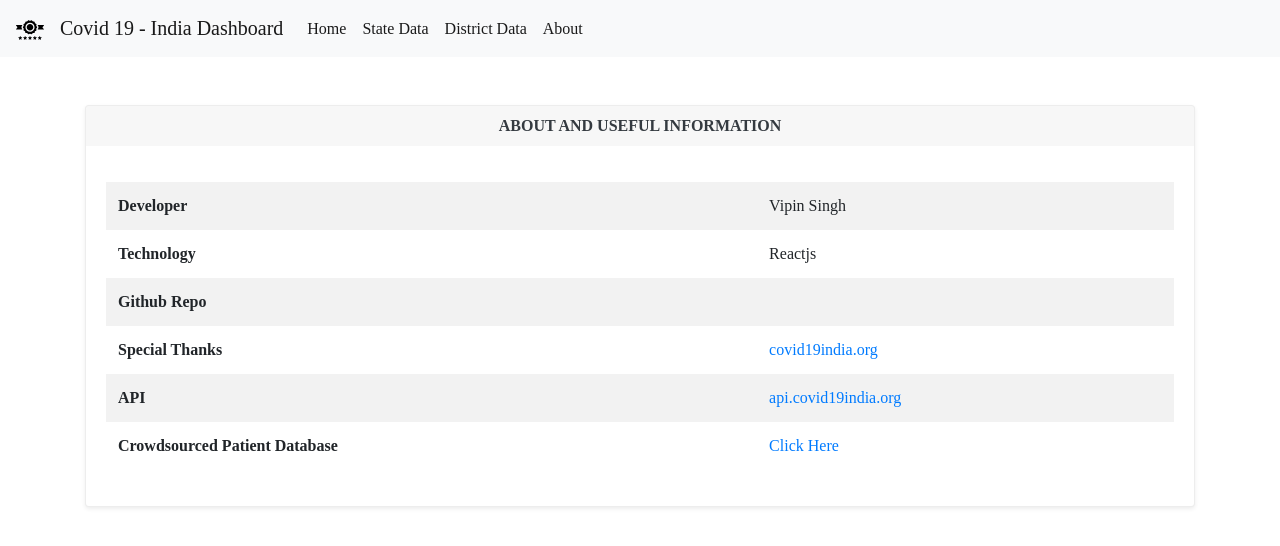
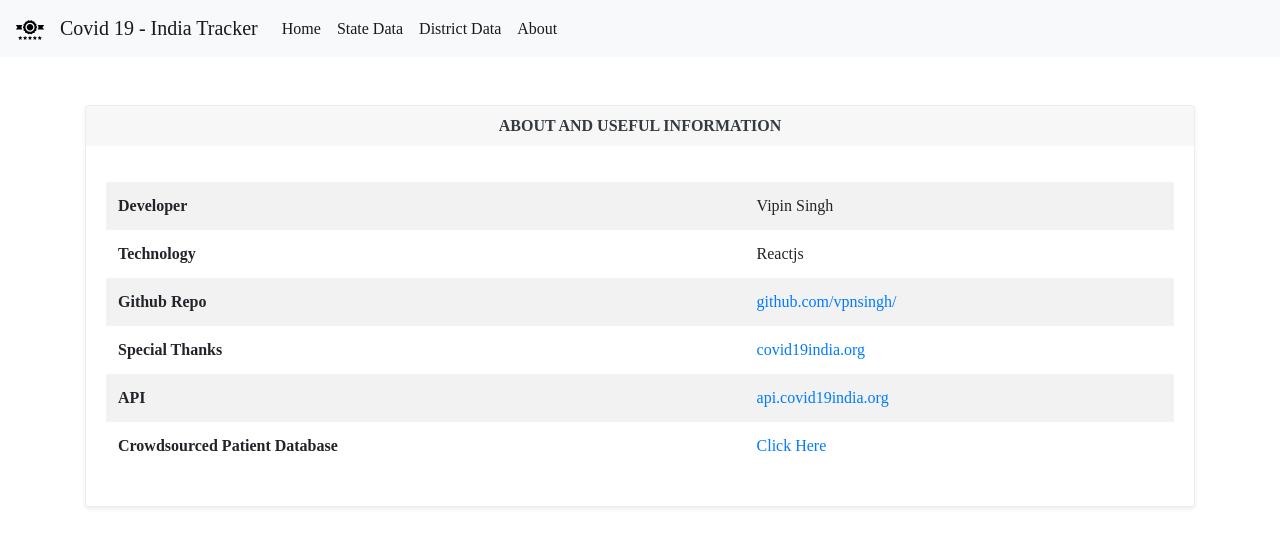
Before and after one commit to vpnsingh/covid19tracker, a React (Create React App) app: page /about in a window 1280 px wide. Shown: the top 546 px of the page. Built offline with nearby package versions, Linux system fonts and the light colour scheme; a web font is replaced by a local one.

Commit message:
text change and data integration

```diff
--- a/public/index.html
+++ b/public/index.html
@@ -1,3 +1,7 @@
+<!--
+  Author : Vipin Singh
+  Email : vs181715@gmail.com
+ -->
 <!DOCTYPE html>
 <html lang="en">
   <head>
@@ -7,7 +11,7 @@
     <meta name="theme-color" content="#000000" />
     <meta
       name="description"
-      content="Web site created using create-react-app"
+      content="Covid-19 India Tracker Developed By Vipin Singh with covid19india.org"
     />
     <link rel="apple-touch-icon" href="%PUBLIC_URL%/logo192.png" />
     <!--
@@ -24,7 +28,7 @@
       work correctly both with client-side routing and a non-root public URL.
       Learn how to configure a non-root public URL by running `npm run build`.
     -->
-    <title>Covid 19 Dashboard</title>
+    <title>Covid-19 India Tracker</title>
     <link href="https://fonts.googleapis.com/css2?family=Baloo+Thambi+2:wght@500&display=swap" rel="stylesheet" />
     <link rel="stylesheet" href="https://fonts.googleapis.com/icon?family=Material+Icons" />
   </head>
--- a/src/App.js
+++ b/src/App.js
@@ -12,9 +12,9 @@ function App() {
     <Router>
     <div className="App">
       <nav className="navbar navbar-expand-md navbar-light bg-light">
-        <a href="#" className="navbar-brand">
+        <a href="/home" className="navbar-brand">
             <img src={logo} height="28" alt="CoolBrand" />
-            <span className="pl-3">Covid 19 - India Dashboard</span>
+            <span className="pl-3">Covid 19 - India Tracker</span>
         </a>
         <button type="button" className="navbar-toggler" data-toggle="collapse" data-target="#navbarCollapse">
             <span className="navbar-toggler-icon"></span>
--- a/src/components/about.js
+++ b/src/components/about.js
@@ -9,6 +9,7 @@ export default class about extends Component {
                         <p>About and Useful Information</p>
                     </div>
                     <div className="card-body border-0">
+                        <div className="table-responsive">
                         <table className="table table-borderless table-striped table-hover mt-3 text-left">
                         <tbody>
                             <tr>
@@ -21,7 +22,7 @@ export default class about extends Component {
                             </tr>
                             <tr>
                                 <th>Github Repo</th>
-                                <td></td>
+                                <td><a href="https://github.com/vpnsingh/covid19tracker" target="_blank">github.com/vpnsingh/</a></td>
                             </tr>
                             <tr>
                                 <th>Special Thanks</th>
@@ -37,6 +38,7 @@ export default class about extends Component {
                             </tr>
                             </tbody>
                         </table>
+                        </div>
                     </div>
                 </div>
             </div>
```
Also changed, not shown: firebase.json (added), 2 other files (tests, documents, lock files or other folders).
